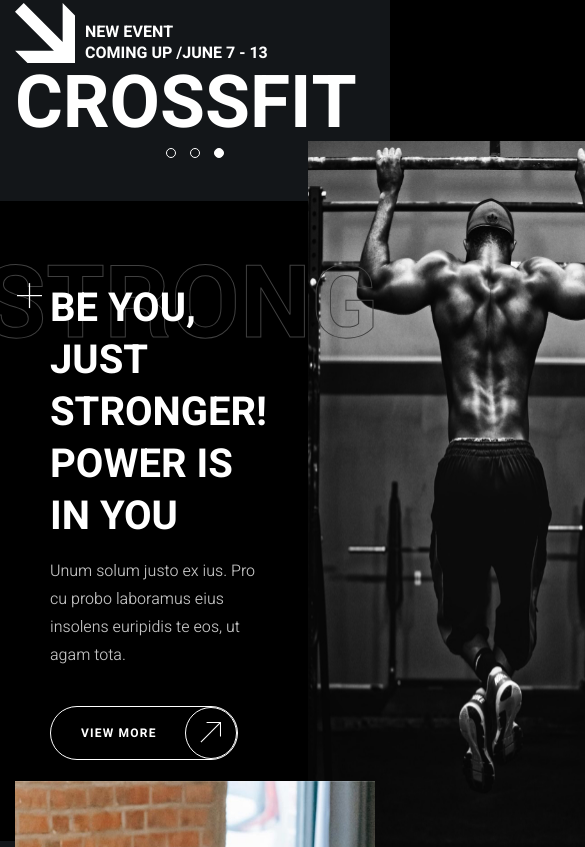
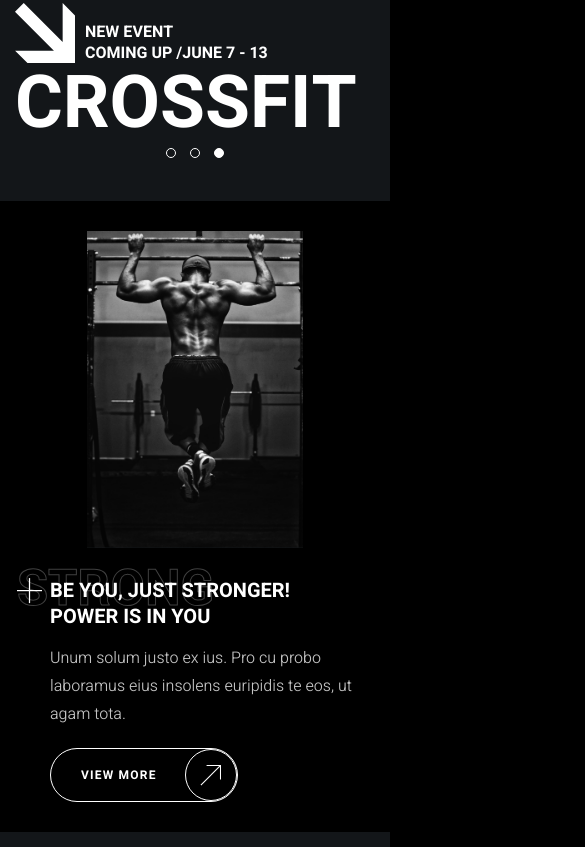
Before and after one commit to SecretLodge/kropp-fitnes, a plain HTML site: page index.html in a window 390 px wide. Shown: the part 677-1524 px from the top of the page, 585 px wide, since content can reach past the window. Drawn offline with Linux system fonts and the light colour scheme.

Commit message:
add responsive for motivation section

```diff
--- a/styles.css
+++ b/styles.css
@@ -191,7 +191,7 @@ h6 {
 }
 
 .title-medium {
-    font-size: 40px;
+    font-size: clamp(20px, 2.08vw, 40px);
     line-height: 1.3;
     color: var(--color-light);
 }
@@ -452,6 +452,12 @@ h6 {
     margin-bottom: 37px;
 }
 
+@media (max-width: 1919px) {
+    .motivation-card-image {
+        margin-block: -20px;
+    }
+}
+
 @media (max-width: 1024px) {
     .header {
         flex-wrap: wrap;
@@ -479,6 +485,16 @@ h6 {
 
     .header-menu-link {
         height: 50px;
+    }
+
+    .motivation-card {
+        padding-block: 50px;
+    }
+
+    .motivation-card-image {
+        max-width: 30%;
+        height: auto;
+        margin-block: 0;
     }
 }
 
@@ -510,4 +526,22 @@ h6 {
     .banner-info {
         margin-bottom: 5px;
     }
+
+    .motivation-card,
+    .motivation-item:nth-child(even) .motivation-card {
+        flex-direction: column-reverse;
+    }
+
+    .motivation-card {
+        padding-block: 30px;
+        row-gap: 30px;
+    }
+
+    .motivation-card-image {
+        max-width: 60%;
+    }
+
+    .motivation-card-description:not(:last-child) {
+        margin-bottom: 20px;
+    }
 }
```
Also changed, not shown: 1 other file.
